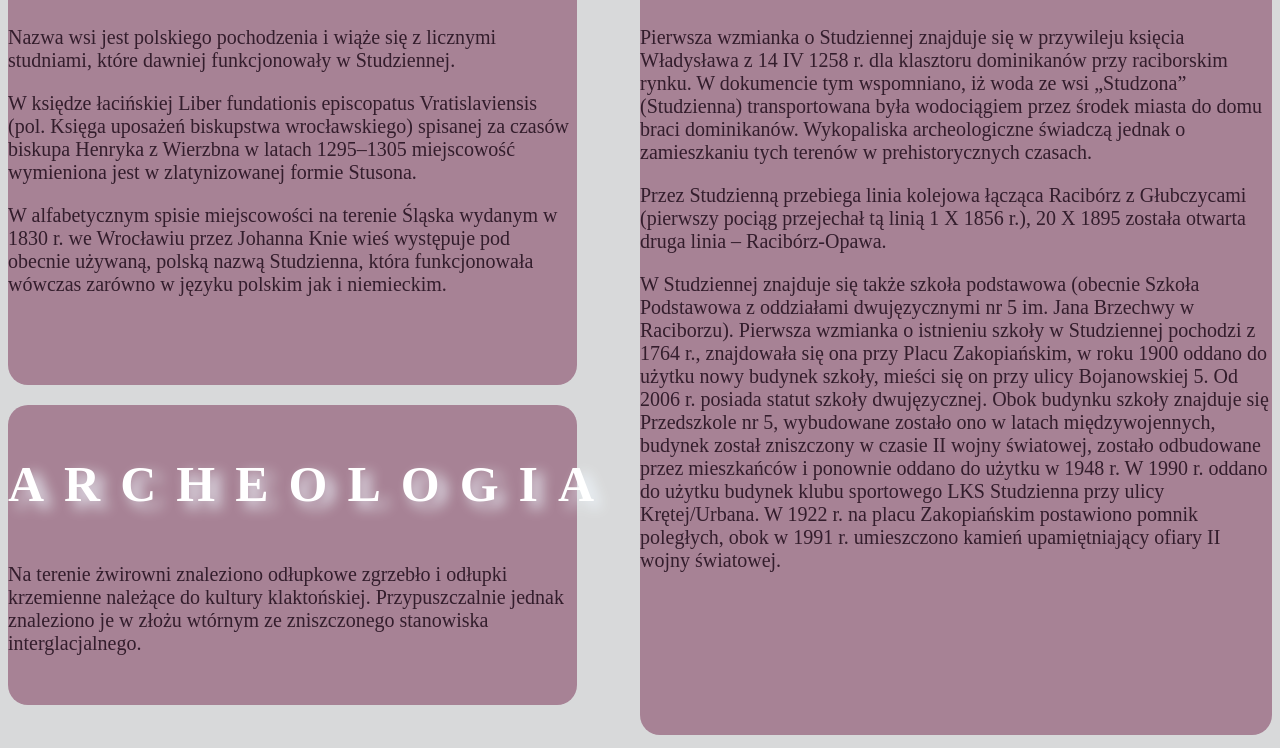
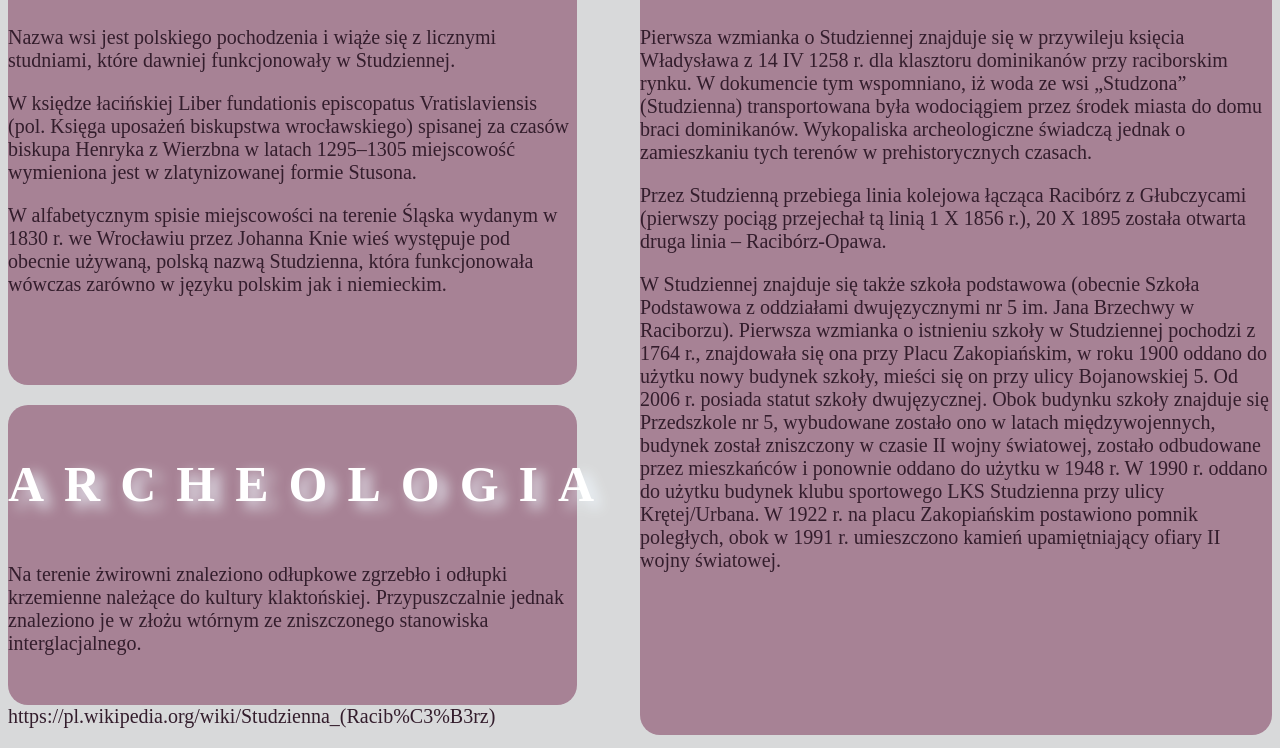
Before and after one commit to wikkot12/witryny, a plain HTML site: page witryny/historia.html in a window 1280 px wide. Shown: the part 260-1008 px from the top of the page. Drawn offline with Linux system fonts and the light colour scheme.

Commit message:
Update historia.html

```diff
--- a/witryny/historia.html
+++ b/witryny/historia.html
@@ -30,5 +30,8 @@
 <h3>ARCHEOLOGIA</h3>
 <p>Na terenie żwirowni znaleziono odłupkowe zgrzebło i odłupki krzemienne należące do kultury klaktońskiej. Przypuszczalnie jednak znaleziono je w złożu wtórnym ze zniszczonego stanowiska interglacjalnego.</p>
 </article>
+<footer>
+<p>Źrodlo- https://pl.wikipedia.org/wiki/Studzienna_(Racib%C3%B3rz)</p>
+</footer>
 </body>
 </html>
```
